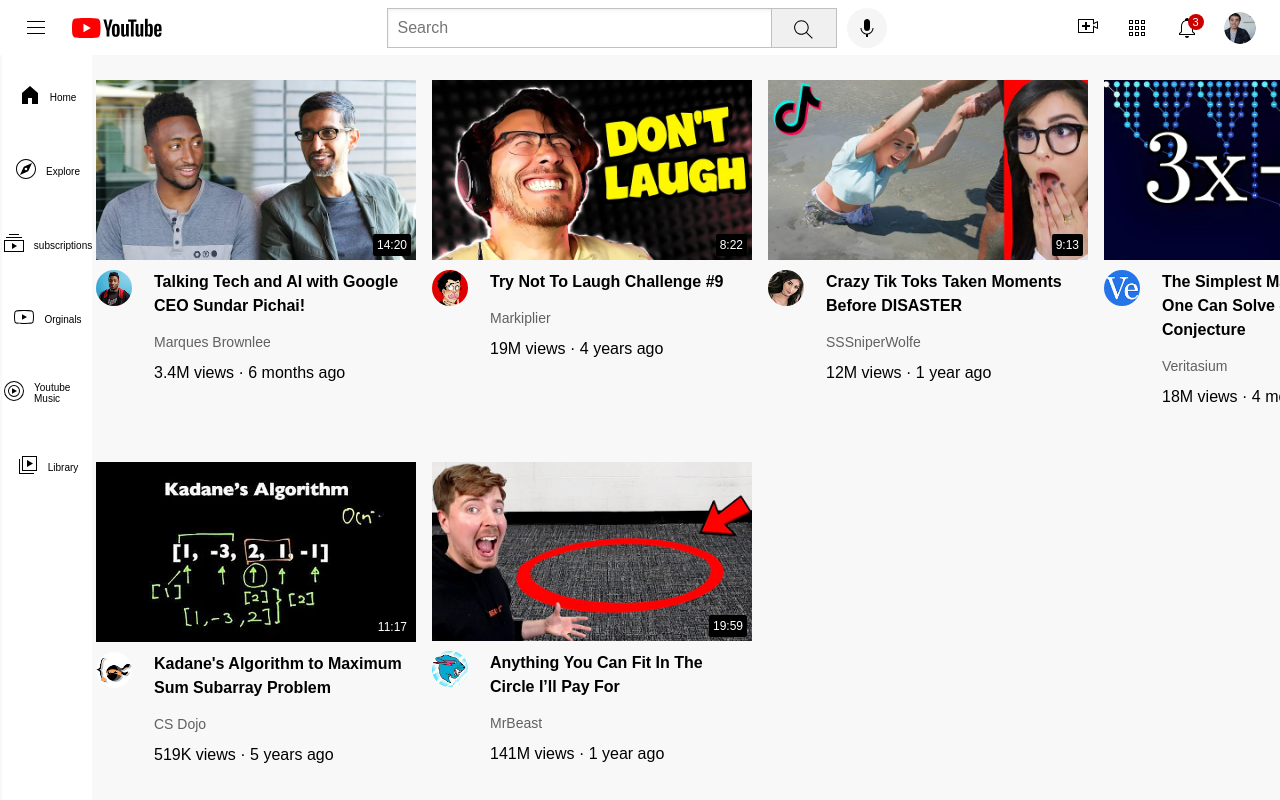
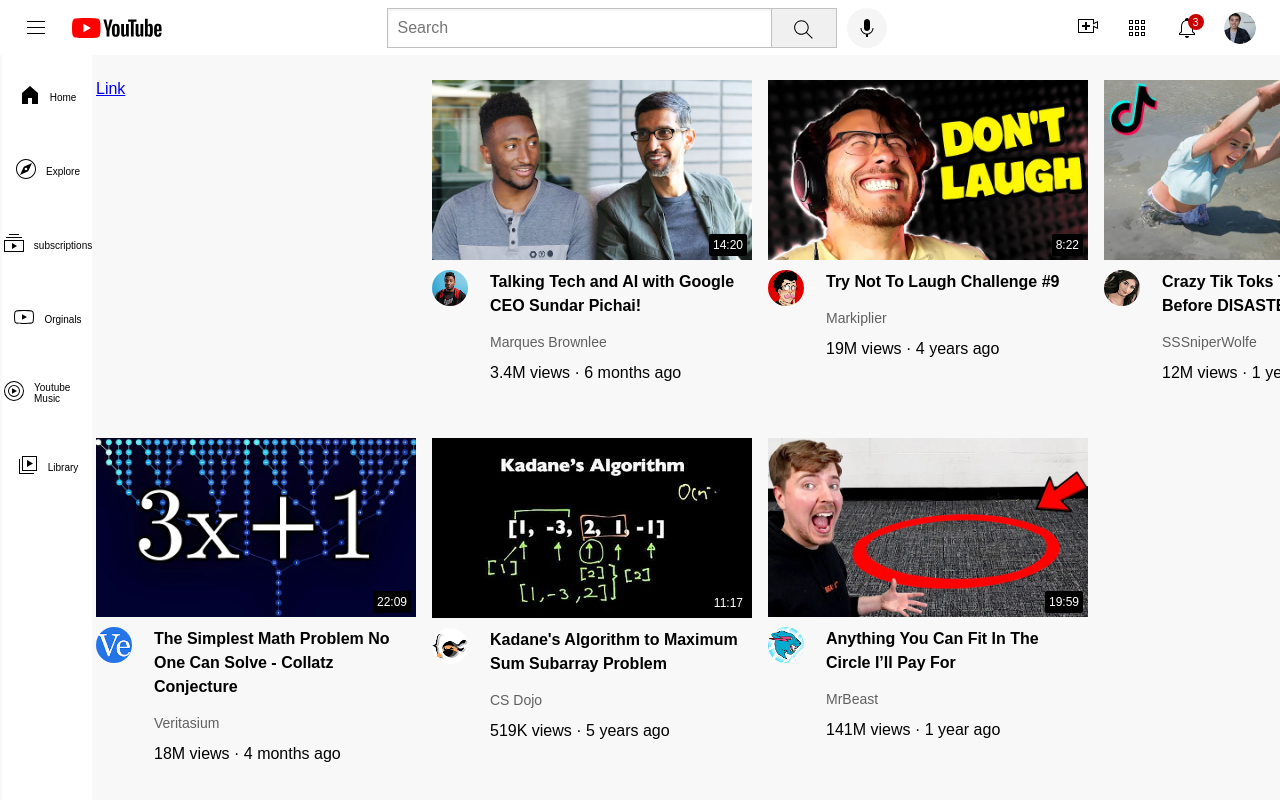
Before and after one commit to imharmeet69/yo.com, a plain HTML site: page index.html in a window 1280 px wide. Shown: the top 800 px of the page. Drawn offline with Linux system fonts and the light colour scheme.

Commit message:
Update index.html

```diff
--- a/index.html
+++ b/index.html
@@ -88,6 +88,9 @@
 
     <main>
       <section class="video-grid">
+        <a href="link.html">
+          Link
+        </a>
         <div class="video-preview">
           <div class="border-of-image">
            <a href="https://www.youtube.com/watch?v=n2RNcPRtAiY">
```
